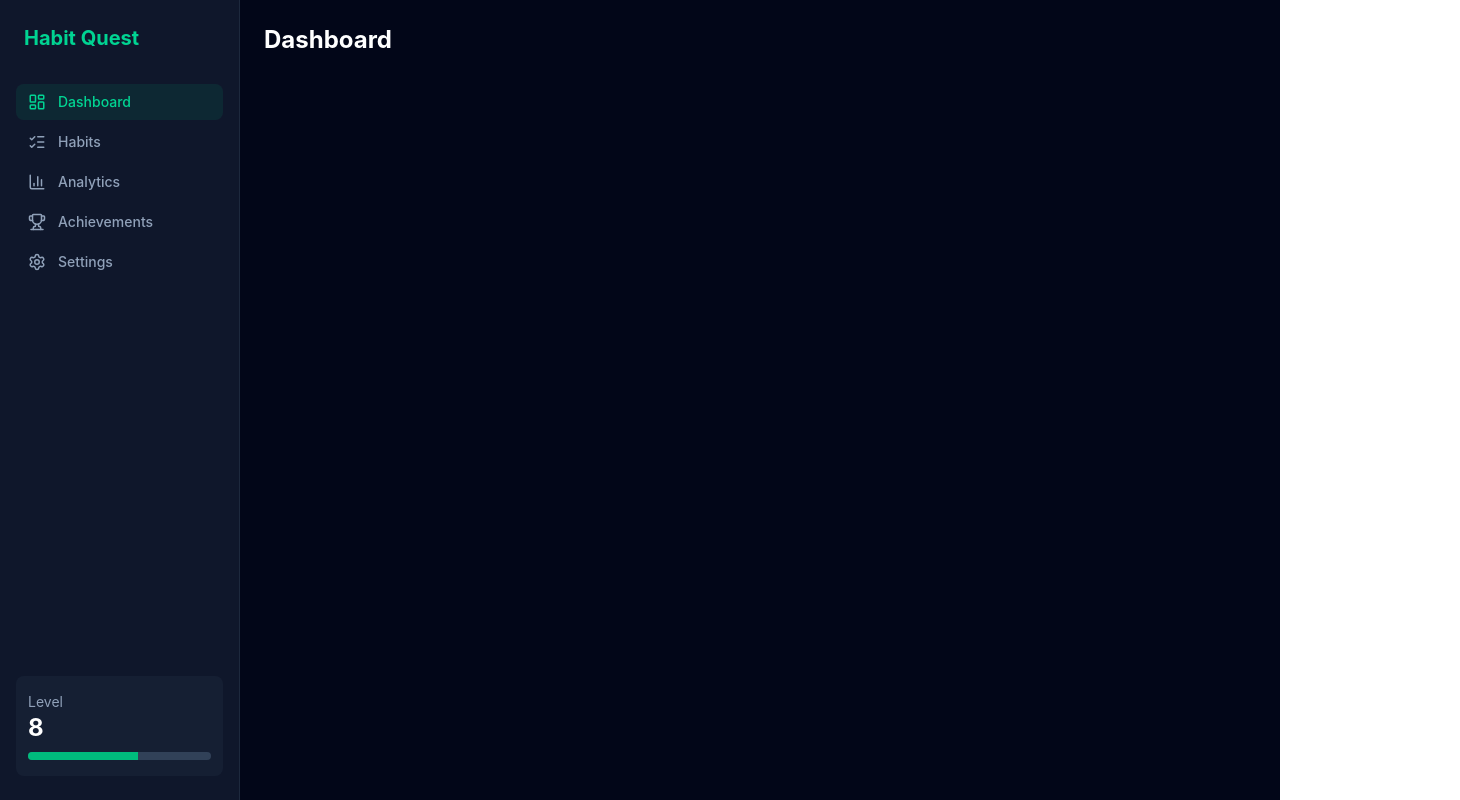
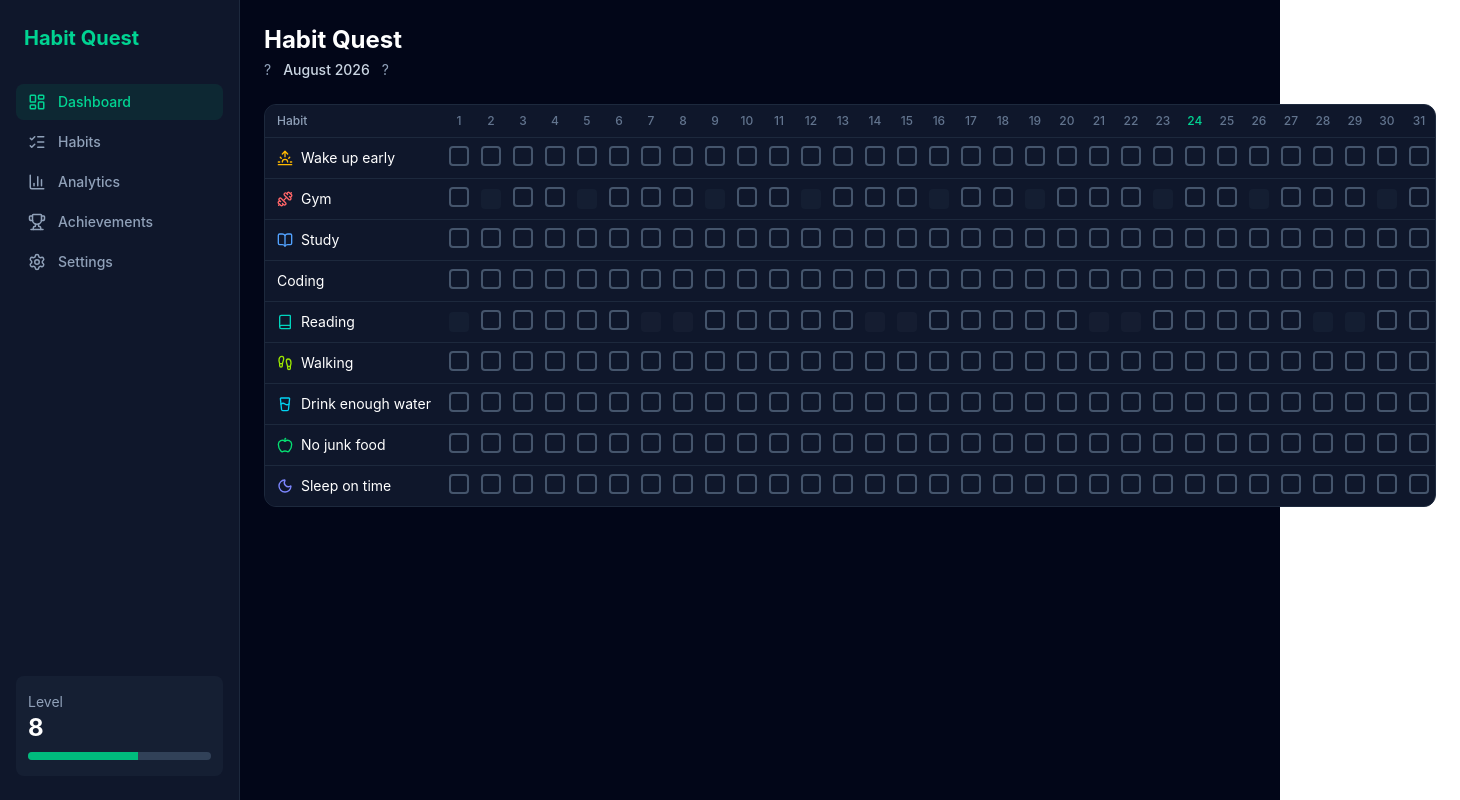
Before and after one commit to Dewesh10/habit-quest, a React (Vite) app: page / in a window 1280 px wide. Shown: the whole page, 1460 px wide, since content can reach past the window. Built offline with nearby package versions, Linux system fonts and the light colour scheme.

Commit message:
Add habit grid (Phase 4) with calendar component and date/completion utils

```diff
--- /dev/null
+++ b/src/components/calendar/HabitGrid.tsx
@@ -0,0 +1,106 @@
+import { icons } from "lucide-react"
+import { useHabits } from "../../hooks/useHabits"
+import { useCompletions } from "../../hooks/useCompletions"
+import { getHabitColorClasses } from "../../utils/colorMap"
+import { getMonthDates, isScheduledOn, todayISO } from "../../utils/date"
+
+function HabitIcon({ name, className }: { name: string; className?: string }) {
+  const Icon = icons[name as keyof typeof icons]
+  if (!Icon) return null
+  return <Icon className={className} />
+}
+
+interface HabitGridProps {
+  year: number
+  month: number // 0-indexed
+}
+
+export default function HabitGrid({ year, month }: HabitGridProps) {
+  const { habits, loaded: habitsLoaded } = useHabits()
+  const { isCompleted, toggleCompletion, loaded: completionsLoaded } = useCompletions()
+
+  if (!habitsLoaded || !completionsLoaded) {
+    return <p className="text-slate-400">Loading grid...</p>
+  }
+
+  const activeHabits = habits.filter((h) => !h.archived)
+  const dates = getMonthDates(year, month)
+  const today = todayISO()
+
+  if (activeHabits.length === 0) {
+    return (
+      <div className="text-center py-12 text-slate-400">
+        No habits yet. Add some from the Habits page to see them here.
+      </div>
+    )
+  }
+
+  return (
+    <div className="overflow-x-auto bg-slate-900 border border-slate-800 rounded-xl">
+      <table className="border-collapse w-full">
+        <thead>
+          <tr>
+            <th className="sticky left-0 bg-slate-900 text-left text-xs text-slate-400 font-medium px-3 py-2 min-w-[140px] z-10">
+              Habit
+            </th>
+            {dates.map((dateISO) => {
+              const day = Number(dateISO.slice(-2))
+              const isToday = dateISO === today
+              return (
+                <th
+                  key={dateISO}
+                  className={`text-xs font-medium px-1.5 py-2 min-w-[28px] ${
+                    isToday ? "text-emerald-400" : "text-slate-500"
+                  }`}
+                >
+                  {day}
+                </th>
+              )
+            })}
+          </tr>
+        </thead>
+        <tbody>
+          {activeHabits.map((habit) => {
+            const colors = getHabitColorClasses(habit.color)
+            return (
+              <tr key={habit.id} className="border-t border-slate-800">
+                <td className="sticky left-0 bg-slate-900 px-3 py-2 z-10">
+                  <div className="flex items-center gap-2">
+                    <HabitIcon name={habit.icon} className={`w-4 h-4 ${colors.text}`} />
+                    <span className="text-white text-sm whitespace-nowrap">{habit.name}</span>
+                  </div>
+                </td>
+                {dates.map((dateISO) => {
+                  const scheduled = isScheduledOn(habit.frequency, dateISO)
+                  const completed = isCompleted(habit.id, dateISO)
+
+                  if (!scheduled) {
+                    return (
+                      <td key={dateISO} className="text-center px-1.5 py-2">
+                        <div className="w-5 h-5 mx-auto rounded bg-slate-800/40" />
+                      </td>
+                    )
+                  }
+
+                  return (
+                    <td key={dateISO} className="text-center px-1.5 py-2">
+                      <button
+                        onClick={() => toggleCompletion(habit.id, dateISO)}
+                        className={`w-5 h-5 mx-auto rounded border-2 transition-colors ${
+                          completed
+                            ? "bg-emerald-500 border-emerald-500"
+                            : "border-slate-600 hover:border-slate-500"
+                        }`}
+                        aria-label={`Toggle ${habit.name} for ${dateISO}`}
+                      />
+                    </td>
+                  )
+                })}
+              </tr>
+            )
+          })}
+        </tbody>
+      </table>
+    </div>
+  )
+}
--- /dev/null
+++ b/src/hooks/useCompletions.ts
@@ -0,0 +1,49 @@
+import { useState, useEffect, useCallback } from "react"
+import type { Completion } from "../types"
+import { storageService } from "../services/storageService"
+
+export function useCompletions() {
+  const [completions, setCompletions] = useState<Completion[]>([])
+  const [loaded, setLoaded] = useState(false)
+
+  useEffect(() => {
+    setCompletions(storageService.getCompletions())
+    setLoaded(true)
+  }, [])
+
+  const persist = useCallback((next: Completion[]) => {
+    setCompletions(next)
+    storageService.saveCompletions(next)
+  }, [])
+
+  const isCompleted = useCallback(
+    (habitId: string, dateISO: string) => {
+      return completions.some(
+        (c) => c.habitId === habitId && c.date === dateISO && c.completed
+      )
+    },
+    [completions]
+  )
+
+  const toggleCompletion = useCallback(
+    (habitId: string, dateISO: string) => {
+      const existingIndex = completions.findIndex(
+        (c) => c.habitId === habitId && c.date === dateISO
+      )
+
+      if (existingIndex === -1) {
+        // No record yet -> mark completed
+        persist([...completions, { habitId, date: dateISO, completed: true }])
+        return
+      }
+
+      const existing = completions[existingIndex]
+      const next = [...completions]
+      next[existingIndex] = { ...existing, completed: !existing.completed }
+      persist(next)
+    },
+    [completions, persist]
+  )
+
+  return { completions, loaded, isCompleted, toggleCompletion }
+}
--- a/src/pages/Dashboard/Dashboard.tsx
+++ b/src/pages/Dashboard/Dashboard.tsx
@@ -1,3 +1,56 @@
+import { useState } from "react"
+import HabitGrid from "../../components/calendar/HabitGrid"
+import { getMonthName } from "../../utils/date"
+
 export default function Dashboard() {
-  return <h1 className="text-2xl font-bold text-white">Dashboard</h1>
+  const now = new Date()
+  const [year, setYear] = useState(now.getFullYear())
+  const [month, setMonth] = useState(now.getMonth())
+
+  function prevMonth() {
+    if (month === 0) {
+      setMonth(11)
+      setYear((y) => y - 1)
+    } else {
+      setMonth((m) => m - 1)
+    }
+  }
+
+  function nextMonth() {
+    if (month === 11) {
+      setMonth(0)
+      setYear((y) => y + 1)
+    } else {
+      setMonth((m) => m + 1)
+    }
+  }
+
+  return (
+    <div>
+      <div className="flex items-center justify-between mb-6">
+        <div>
+          <h1 className="text-2xl font-bold text-white">Habit Quest</h1>
+          <div className="flex items-center gap-3 mt-1">
+            <button
+              onClick={prevMonth}
+              className="text-slate-400 hover:text-white text-sm"
+            >
+              ?
+            </button>
+            <span className="text-slate-300 text-sm font-medium">
+              {getMonthName(month)} {year}
+            </span>
+            <button
+              onClick={nextMonth}
+              className="text-slate-400 hover:text-white text-sm"
+            >
+              ?
+            </button>
+          </div>
+        </div>
+      </div>
+
+      <HabitGrid year={year} month={month} />
+    </div>
+  )
 }
--- /dev/null
+++ b/src/utils/date.ts
@@ -0,0 +1,48 @@
+// Central date utilities. All dates are ISO strings: "YYYY-MM-DD".
+// Never use ambiguous formats or rely on Date's local-timezone quirks for storage.
+
+export function toISODate(date: Date): string {
+  const y = date.getFullYear()
+  const m = String(date.getMonth() + 1).padStart(2, "0")
+  const d = String(date.getDate()).padStart(2, "0")
+  return `${y}-${m}-${d}`
+}
+
+export function todayISO(): string {
+  return toISODate(new Date())
+}
+
+export function getDaysInMonth(year: number, month: number): number {
+  // month is 0-indexed (0 = January). Day 0 of next month = last day of this month.
+  return new Date(year, month + 1, 0).getDate()
+}
+
+export function getWeekdayOfDate(year: number, month: number, day: number): number {
+  // Returns 0 (Sunday) through 6 (Saturday)
+  return new Date(year, month, day).getDay()
+}
+
+export function getMonthDates(year: number, month: number): string[] {
+  const days = getDaysInMonth(year, month)
+  const dates: string[] = []
+  for (let d = 1; d <= days; d++) {
+    dates.push(toISODate(new Date(year, month, d)))
+  }
+  return dates
+}
+
+export function getMonthName(month: number): string {
+  return new Date(2000, month, 1).toLocaleString("default", { month: "long" })
+}
+
+// Is a habit scheduled on this specific date, based on its frequency?
+export function isScheduledOn(
+  frequency: "daily" | "weekly" | number[],
+  dateISO: string
+): boolean {
+  if (frequency === "daily") return true
+  if (frequency === "weekly") return true // counted once per week elsewhere; treat every day as eligible
+  const date = new Date(dateISO + "T00:00:00")
+  const weekday = date.getDay()
+  return frequency.includes(weekday)
+}
```
